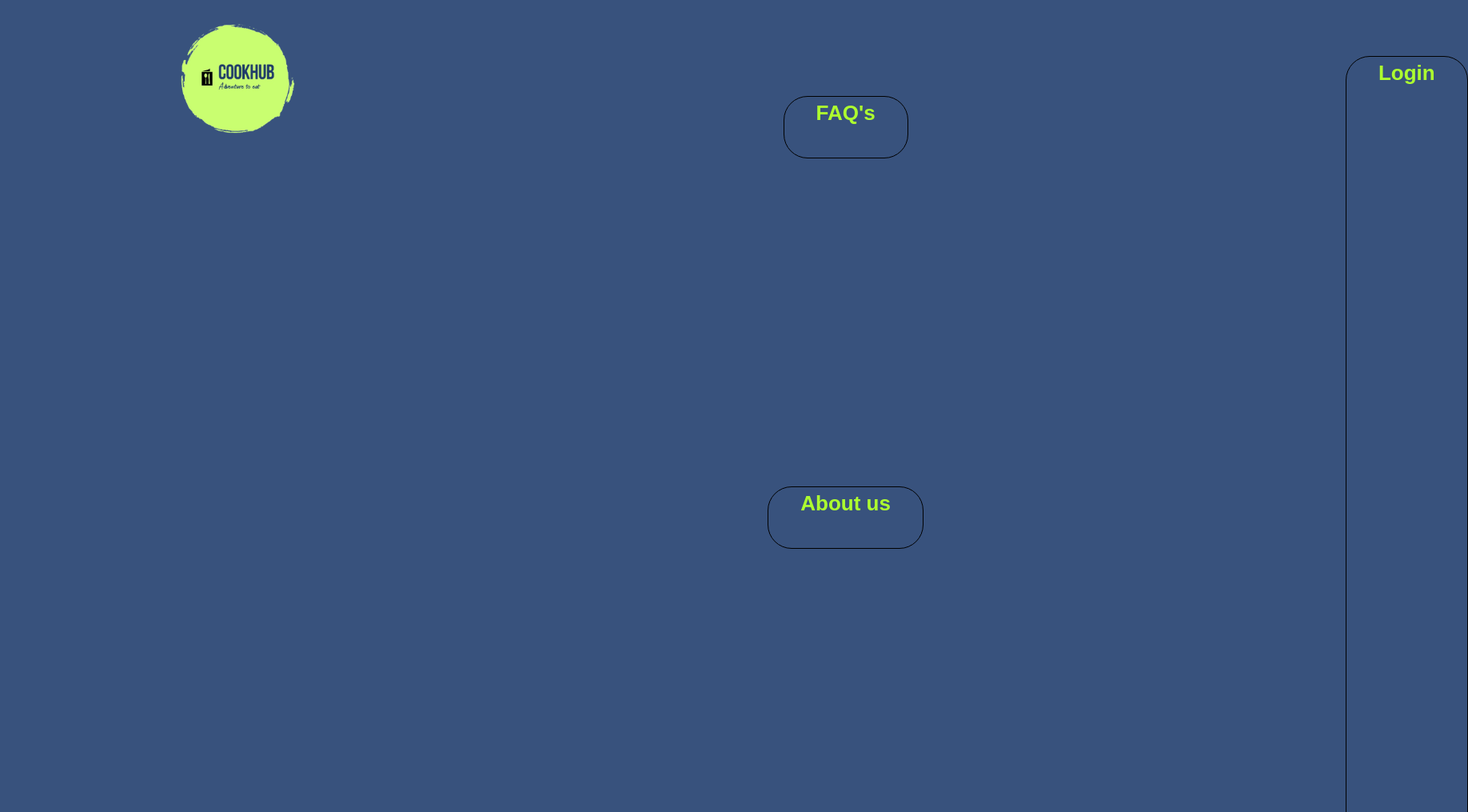
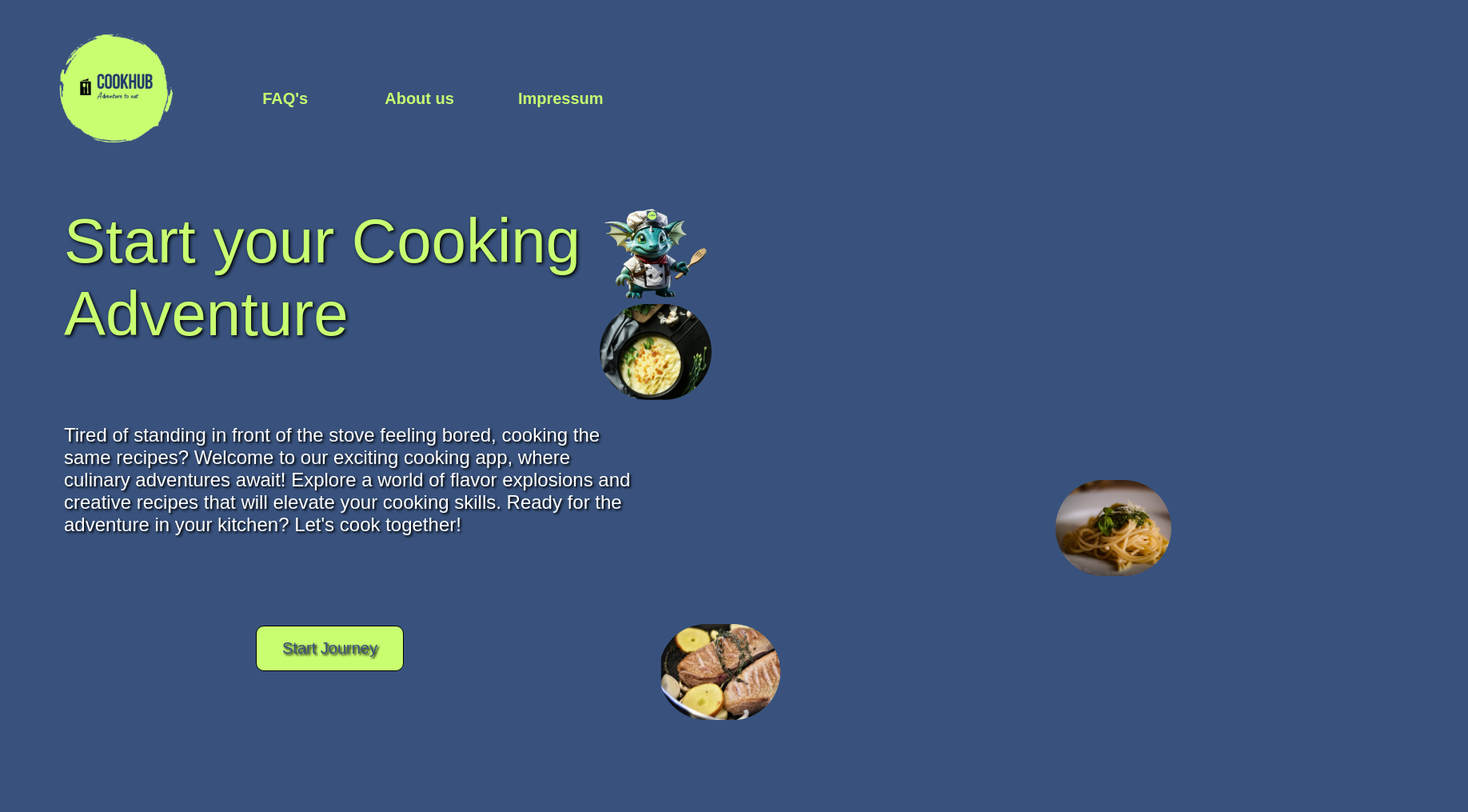
Before and after one commit to SE-TINF22B6/CookHub, a React (Create React App) app in the folder Frontend/: page / in a window 1280 px wide. Shown: the top 1015 px of the page at 80% size, 1836 px wide, since content can reach past the window. After the commit the page ends 900 px from the top, so only its background shows below. Built offline with nearby package versions, Linux system fonts and the light colour scheme.

Commit message:
- Created landing page close to mockup

```diff
--- a/Frontend/src/App.tsx
+++ b/Frontend/src/App.tsx
@@ -6,6 +6,9 @@ import LoginPage from "./LoginPage";
 import AboutUsPage from "./AboutUsPage";
 import FAQsPage from "./FAQsPage";
 import ImpressumPage from "./ImpressumPage";
+
+
+
 
 
 function App() {
@@ -18,6 +21,7 @@ function App() {
                 <Route path='/about' element={<AboutUsPage/>} />
                 <Route path='/faqs' element={<FAQsPage/>} />
                 <Route path='/impressum' element={<ImpressumPage/>} />
+                <Route path='/journey' element={<LoginPage/>} />
             </Routes>
         </BrowserRouter>
     </div>
--- a/Frontend/src/Frontend.css
+++ b/Frontend/src/Frontend.css
@@ -25,12 +25,12 @@ a:hover{
 }
 
 .App-header {
-  min-height: 50vh;
-  margin-right: 25%;
-  margin-left: 200px;
-  font-size: calc(10px + 2vmin);
+  min-height: 28vh;
+  margin-right: 3rem;
+  margin-left: 3rem;
+  font-size: 20px;
   display: flex;
-  gap: 10px;
+  gap: 1rem;
   width: 100%;
   float: left;
   color: black;
@@ -38,64 +38,65 @@ a:hover{
 }
 
 .App-header ul{
-  margin-top: 50px;
+  margin-top: 2rem;
+  margin-left: -2rem;
 }
 
 .App-header ul li{
   list-style-type: none;
   display: inline;
-  margin: 15px 10px 74px;
+  margin: 2rem 2rem 3rem;
 }
 
 .App-header ul li:last-child{
   list-style-type: none;
   display: inline;
-  margin-right: 100px;
+  margin-right: 2rem;
 }
 
 .Login-link {
-  color: greenyellow;
+  color:  #C9FE71;
   font-family: Arial, serif;
   display: inline-block;
-  padding: 5px 40px 40px;
+  padding: 1rem 1rem 1rem;
   text-decoration: none;
-  border-radius: 30px;
+  border-radius: 5px;
   cursor: pointer;
   font-weight: bold;
-  margin-bottom: 360px;
-  margin-top: 50px;
-  margin-left: 450px;
-  border: solid 1px black;
+  margin-bottom: 2rem;
+  margin-top: 2rem;
+  margin-left: 2rem;
+
 }
 
 .FAQs-link {
-  color: greenyellow;
+  color:  #C9FE71;
   font-family: Arial, serif;
   display: inline-block;
-  padding: 5px 40px 40px;
+  padding: 1rem 2rem 1rem;
   text-decoration: none;
-  border-radius: 30px;
+  border-radius: 10px;
   cursor: pointer;
   font-weight: bold;
-  margin-bottom: 360px;
-  margin-top: 50px;
-  margin-left: 450px;
-  border: solid 1px black;
+  margin-bottom: 2rem;
+  margin-top: 2rem;
+  margin-left: 2rem;
+
 }
 
 .About-link {
-  color: greenyellow;
+  color:  #C9FE71;
   font-family: Arial, serif;
   display: inline-block;
-  padding: 5px 40px 40px;
+  padding: 1rem 2rem 1rem;
   text-decoration: none;
-  border-radius: 30px;
+  border-radius: 10px;
   cursor: pointer;
   font-weight: bold;
-  margin-bottom: 360px;
-  margin-top: 50px;
-  margin-left: 450px;
-  border: solid 1px black;
+  margin-bottom: 2rem;
+  margin-top: 2rem;
+  margin-left: 2rem;
+
 }
 
 ul>li{
@@ -103,37 +104,119 @@ ul>li{
 }
 
 .Impressum-link {
-  color: greenyellow;
+  color:  #C9FE71;
   font-family: Arial, serif;
   display: inline-block;
-  padding: 5px 40px 40px;
+  padding: 1rem 1rem 1rem;
   text-decoration: none;
-  border-radius: 30px;
+  border-radius: 10px;
   cursor: pointer;
   font-weight: bold;
-  margin-bottom: 360px;
-  margin-top: 50px;
-  margin-left: 450px;
+  margin-bottom: 2rem;
+  margin-top: 2rem;
+  margin-left: 2rem;
+
+}
+
+
+
+.Landingpage_title {
+  font-family: "IBM Plex Sans", sans-serif;
+  font-weight: 400;
+  font-size: 78px;
+  color: #C9FE71;
+  text-shadow: 2px 2px 4px #000000;
+  margin-top: 2rem;
+  margin-bottom: 2rem;
+  text-align: left;
+  margin-left: 5rem;
+}
+
+.body {
+    font-family: "IBM Plex Sans", sans-serif;
+    font-size: 1.5rem;
+    text-shadow: 2px 2px 3px black;
+
+    }
+
+
+.Landingpage_text {
+
+    font-weight: 400;
+    margin-top: 2rem;
+    margin-bottom: 2rem;
+    color: #ffffff;
+    text-shadow: 2px 2px 3px black;
+    text-align: left;
+    margin-left: 5rem;
+    width: 720px;
+}
+
+
+
+.Start-Journey {
+  background-color: #C9FE71;
+  color: #38527D;
+  font-size: 20px;
+  font-weight: 400;
+  display: inline-block;
+  padding: 1rem 2rem 1rem;
+  text-decoration: none;
+  border-radius: 10px;
+  cursor: pointer;
+  margin-bottom: 3rem;
+  margin-top: 7rem;
+  margin-left: 15rem;
   border: solid 1px black;
 }
+
+
+
+
+.Landingpage_images {
+  display: block;
+  margin-left: 30rem;
+  margin-top: -60rem;
+}
+
+.Upper_pics {
+  margin-right: 10rem;
+
+}
+
+.Chef_Carlo {
+  height: 15vmin;
+  pointer-events: none;
+}
+
 
 .Landingpage_noodles_in_bowl {
   height: 15vmin;
   pointer-events: none;
+
+}
+
+.Lower_pics {
+
+
 }
 
 .Landingpage_meat_pieces {
-  height: 14vmin;
+  height: 15vmin;
   pointer-events: none;
+  display: inline-block;
+  margin-bottom: -10rem;
 }
 
 .Landingpage_noodles_with_basi {
     height: 15vmin;
     pointer-events: none;
+    margin-left: 50rem;
+    margin-top: 5rem;
+    display: inline-block;
 }
-.body{
-  font-family: Verdana Geneva Tahoma sans-serif;
-}
+
+
 
 
 
--- a/Frontend/src/LandingPage.tsx
+++ b/Frontend/src/LandingPage.tsx
@@ -1,6 +1,7 @@
 import pic1 from "./assets/Landingpage_noodles_in_bowl.svg";
 import pic2 from "./assets/Landingpage_noodles_with_basi.svg";
 import pic3 from "./assets/Landingpage_meat_pieces.svg";
+import chef from "./assets/Chef_Carlo_without_background (1).png";
 import React from "react";
 import './Frontend.css';
 import logo from "./assets/Logo_no_background.svg";
@@ -11,27 +12,42 @@ export default function LandingPage() {
             <header className="App-header">
                 <img src={logo} className="App-logo" alt="logo"/>
                 <ul>
+                    <a className='FAQs-link' target="_self" href='/faqs'>FAQ's</a>
+                    <a className='About-link' target="_self" href='/about'>About us</a>
+                    <a className='Impressum-link' target="_self" href='/impressum'>Impressum</a>
+                </ul>
+            </header>
 
-                    <li><a className='FAQs-link' target="_self" href='faqs'>FAQ's</a></li>
-                    <li><a className='About-link' target="_self" href='about'>About us</a></li>
-                    <li><a className='Impressum-link' target="_self" href='impressum'>Impressum</a></li>
-                </ul>
-                <a className='Login-link' target="_self" href='login'>Login</a>
-            </header>
             <div className="body">
-                <h2>
-                    Tired of standing in front of the stove feeling bored, cooking the same recipes? Welcome to our
-                    exciting cooking app, where culinary adventures await! Explore a world of flavor explosions and
-                    creative recipes that will elevate your cooking skills. Ready for the adventure in your kitchen?
-                    Let's cook together!
-                </h2>
+                <h1 className="Landingpage_title">
+                    Start your Cooking <br/> Adventure
+                </h1> <br/>
 
-                <img src={pic1} className="Landingpage_noodles_in_bowl" alt="bowl"/>
-                <img src={pic2} className="Landingpage_noodles_with_basi" alt="basel"/>
-                <img src={pic3} className="Landingpage_meat_pieces" alt="meat"/>
+                <p className="Landingpage_text">
+                    Tired of standing in front of the stove feeling bored, cooking the same recipes?
+                    Welcome to our exciting cooking app, where culinary adventures await!
+                    Explore a world of flavor explosions and creative recipes that will elevate your cooking skills.
+                    Ready for the adventure in your kitchen?
+                    Let's cook together!<br/>
 
+                    <a className="Start-Journey" target="_self" href='/login'>Start Journey</a>
+                </p>
+            </div>
+            <div className="Landingpage_images">
+                <div className="Upper_pics">
+                    <ul>
+                        <li><img src={chef} className="Chef_Carlo" alt="chef"/></li>
+                        <li><img src={pic1} className="Landingpage_noodles_in_bowl" alt="bowl"/></li>
+                    </ul>
+                </div>
+                <div className="Lower_pics">
+                    <ul>
+                        <li><img src={pic2} className="Landingpage_noodles_with_basi" alt="basel"/></li>
+                        <li><img src={pic3} className="Landingpage_meat_pieces" alt="meat"/></li>
+                    </ul>
+                </div>
+            </div>
 
-            </div>
         </div>
     );
 }
```
